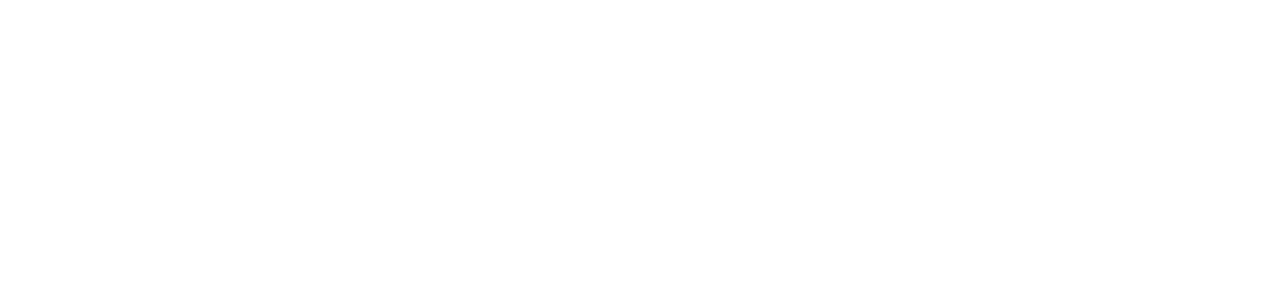
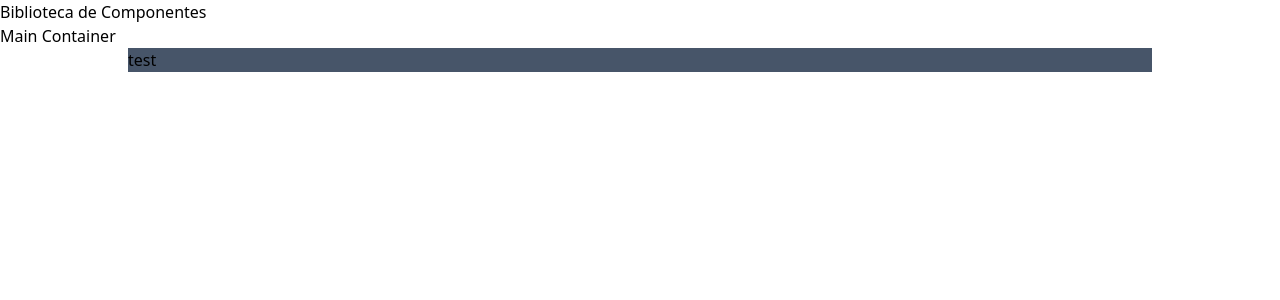
Before and after one commit to fabricadesoftware-ifc/fabricaHistologia_frontend, a Vue app: page /test-components in a window 1280 px wide. Before the commit this address had no page. Shown: the top 300 px of the page. Built offline with nearby package versions, Linux system fonts and the light colour scheme.

Commit message:
FEAT: Create Main Container component

```diff
--- a/dev-dist/sw.js
+++ b/dev-dist/sw.js
@@ -82,7 +82,7 @@ define(['./workbox-b5f7729d'], (function (workbox) { 'use strict';
     "revision": "3ca0b8505b4bec776b69afdba2768812"
   }, {
     "url": "index.html",
-    "revision": "0.5vbtel775ig"
+    "revision": "0.ge67d3bb77"
   }], {});
   workbox.cleanupOutdatedCaches();
   workbox.registerRoute(new workbox.NavigationRoute(workbox.createHandlerBoundToURL("index.html"), {
--- /dev/null
+++ b/src/components/MainContainer.vue
@@ -0,0 +1,8 @@
+<script setup>
+</script>
+
+<template>
+    <main class="w-4/5 h-full bg-slate-600 mx-auto">
+        <h1>test</h1>
+    </main>
+</template>
--- a/src/router/index.js
+++ b/src/router/index.js
@@ -23,6 +23,11 @@ const router = createRouter({
       name: 'test-slides',
       component: () => import('@/views/tests/SlidesView.vue')
     },
+    {
+      path: '/test-components',
+      name: 'test-components',
+      component: () => import('@/views/tests/ComponentsView.vue')
+    },
 
   ]
 })
--- a/src/views/tests/ComponentsView.vue
+++ b/src/views/tests/ComponentsView.vue
@@ -1,4 +1,5 @@
 <script setup>
+import MainContainer from '@/components/MainContainer.vue';
 
 </script>
 
@@ -6,4 +7,7 @@
     <h1>Biblioteca de Componentes</h1>
     <!-- <p>component name</p> -->
     <!-- <Component -->
+
+     <p>Main Container</p>
+     <MainContainer />
 </template>
```
